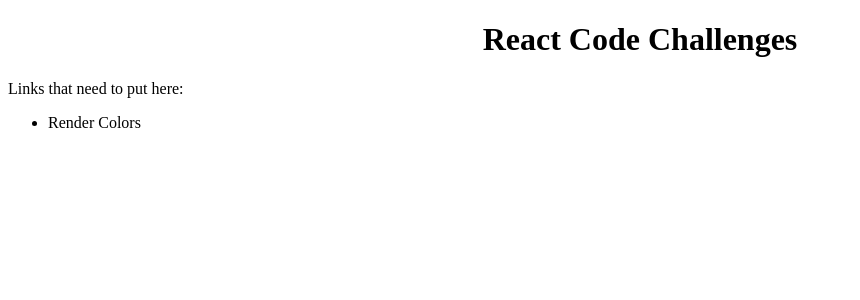
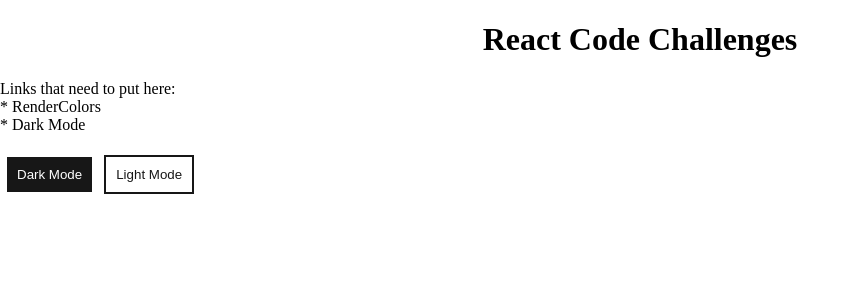
Before and after one commit to edilma/challenges, a React (Create React App) app: page /darkMode in a window 1280 px wide. Shown: the top 300 px of the page, without its empty margins (0-860 px from the left). Built offline with nearby package versions, Linux system fonts and the light colour scheme.

Commit message:
CREATED a darkmode page.
Button doesn't trigger change

```diff
--- a/src/App.css
+++ b/src/App.css
@@ -12,3 +12,22 @@
 div{
   border: 1px;
 }
+
+.darkScreen{
+  background-color: black;
+}
+.lightScreen{
+  background-color: aqua;
+}
+
+.page {
+  height: 100vh;
+  width: 100vw;
+  display: flex;
+  align-items: center;
+  justify-content: center;
+}
+
+.darkScreen{
+  background-color: rgb(210, 61, 61);
+}
--- a/src/App.js
+++ b/src/App.js
@@ -1,6 +1,7 @@
 
 import { BrowserRouter,Routes, Route } from 'react-router-dom';
 import './App.css';
+import DarkLightModes from './scenes/DarkLightModes.jsx';
 import RenderColors from './scenes/RenderColors.jsx';
 
 
@@ -10,14 +11,16 @@
   <div className='App'>
     <header className='App-Header'>
       <h1>React Code Challenges</h1>
-      <p>Links that need to put here:
-        <ul>
-          <li>Render Colors</li>
-        </ul>
+      <p>Links that need to put here:<br/>
+        * RenderColors<br/>
+        * Dark Mode
+
       </p>
     <Routes>
 
       <Route path='/colors' element={<RenderColors />}   />
+      <Route path='/darkMode' element={<DarkLightModes />}/>
+
     </Routes>
     </header>
   </div>
--- a/src/components/DarkMode.jsx
+++ b/src/components/DarkMode.jsx
@@ -0,0 +1,16 @@
+import { useState } from "react";
+
+export default function DarkMode(){
+    const [darkMode, setDarkMode] =useState(false);
+
+    return(
+    <div className={`page${darkMode &&'darkScreen'}`}>
+        <button className="darkMode-button"
+        onClick={()=>setDarkMode(true)}>
+            Dark Mode</button>
+        <button className="lightMode-button"
+        onClick={()=>setDarkMode(false)}>
+            Light Mode</button>
+    </div>
+    )
+}
--- a/src/index.css
+++ b/src/index.css
@@ -15,3 +15,38 @@
   padding: 40px;
   margin: 10px;
 }
+.page {
+  height: 100vh;
+  width: 100vw;
+  display: flex;
+  align-items: center;
+  justify-content: center;
+}
+
+.darkScreen{
+  background-color: rgb(210, 61, 61);
+}
+
+
+button {
+  padding: 10px;
+  margin: 5px;
+  outline: none;
+}
+
+.darkMode-button {
+  border: 2px solid white;
+  color: white;
+  background-color: #171717;
+}
+
+.lightMode-button{
+  border: 2px solid #171717;
+  color: #171717;
+  background-color: white;
+}
+
+body {
+  padding: 0px;
+  margin: 0px;
+}
--- a/src/scenes/darkLightModes.jsx
+++ b/src/scenes/darkLightModes.jsx
@@ -0,0 +1,12 @@
+import DarkMode from "../components/DarkMode.jsx";
+
+export default function DarkLightModes(){
+    return(
+    <page>
+<DarkMode />
+    </page>
+
+
+
+    )
+}
```
